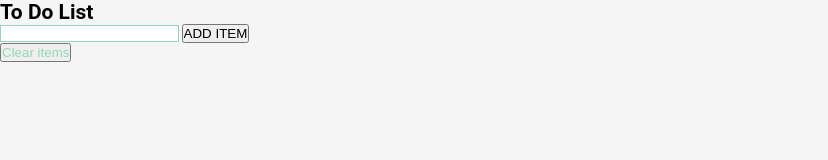
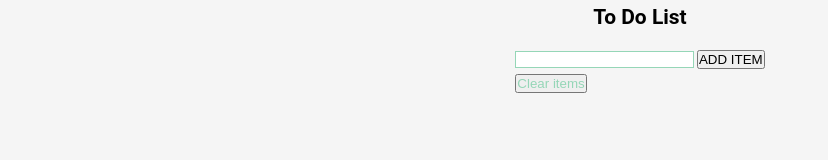
Before and after one commit to Amaranth01/todo, a website built with webpack: page public/index.html in a window 1280 px wide. Shown: the whole page, without its empty margins (0-828 px from the left). Built offline with nearby package versions, Linux system fonts and the light colour scheme.

Commit message:
add style

```diff
--- a/assets/css/style.css
+++ b/assets/css/style.css
@@ -9,8 +9,20 @@ html {
 }
 
 body {
+    display: flex;
+    justify-content: center;
+    align-items: center;
+    flex-direction: column;
     font-family: roboto, sans-serif;
     background-color: #f5f5f5;
+}
+
+h1 {
+    margin-top: 0.5rem;
+}
+
+#content {
+    padding: 2rem;
 }
 
 #list{
@@ -26,7 +38,7 @@ body {
 }
 
 .del {
-    background-color: #dc5350;;
+    background-color: #dc5350;
 }
 
 .ok {
@@ -36,3 +48,11 @@ body {
 .edit {
     background-color: #45bfe7;
 }
+
+#clear {
+    margin-top: 0.5rem;
+}
+
+.del, .ok, .edit {
+    margin-left: 5rem;
+}
```
